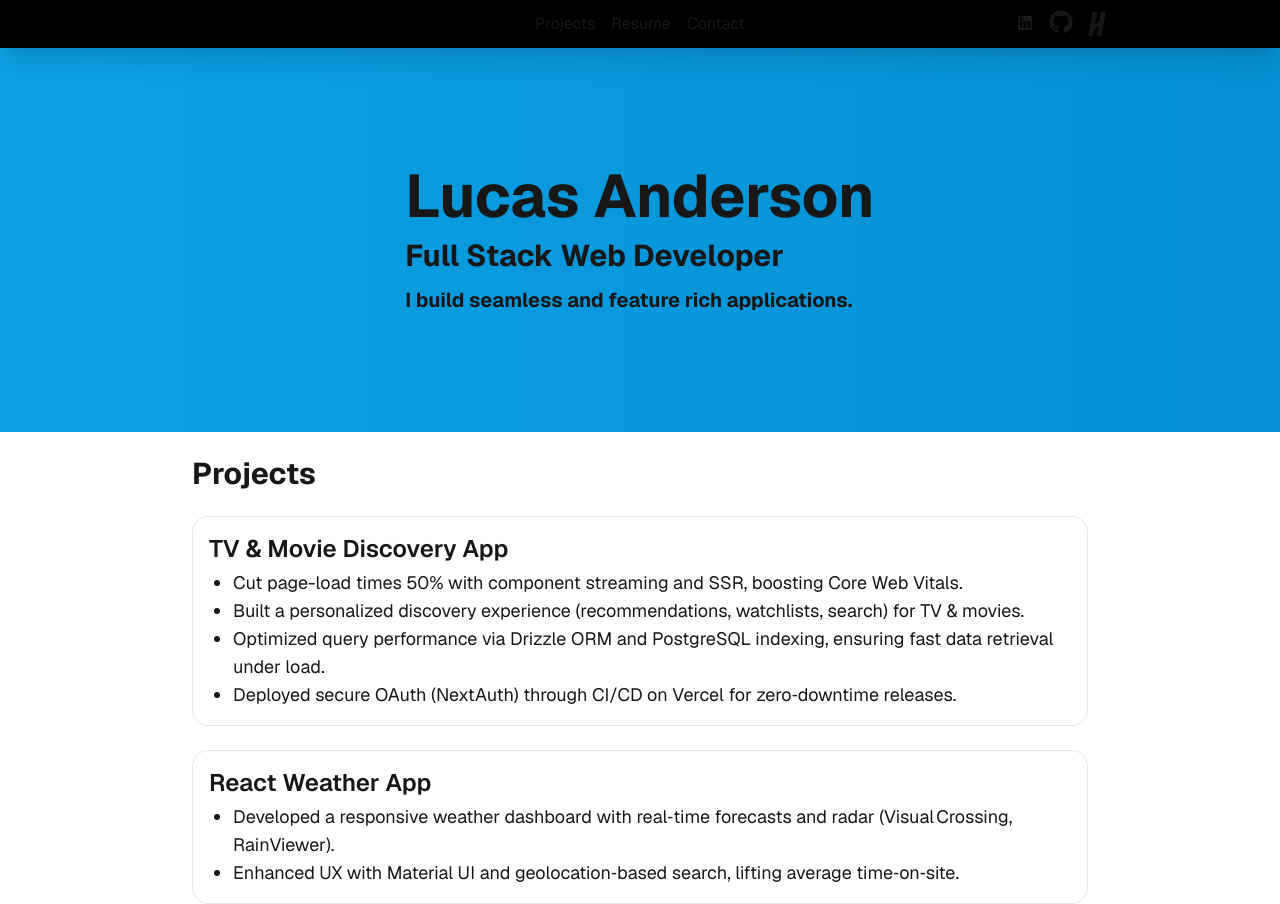
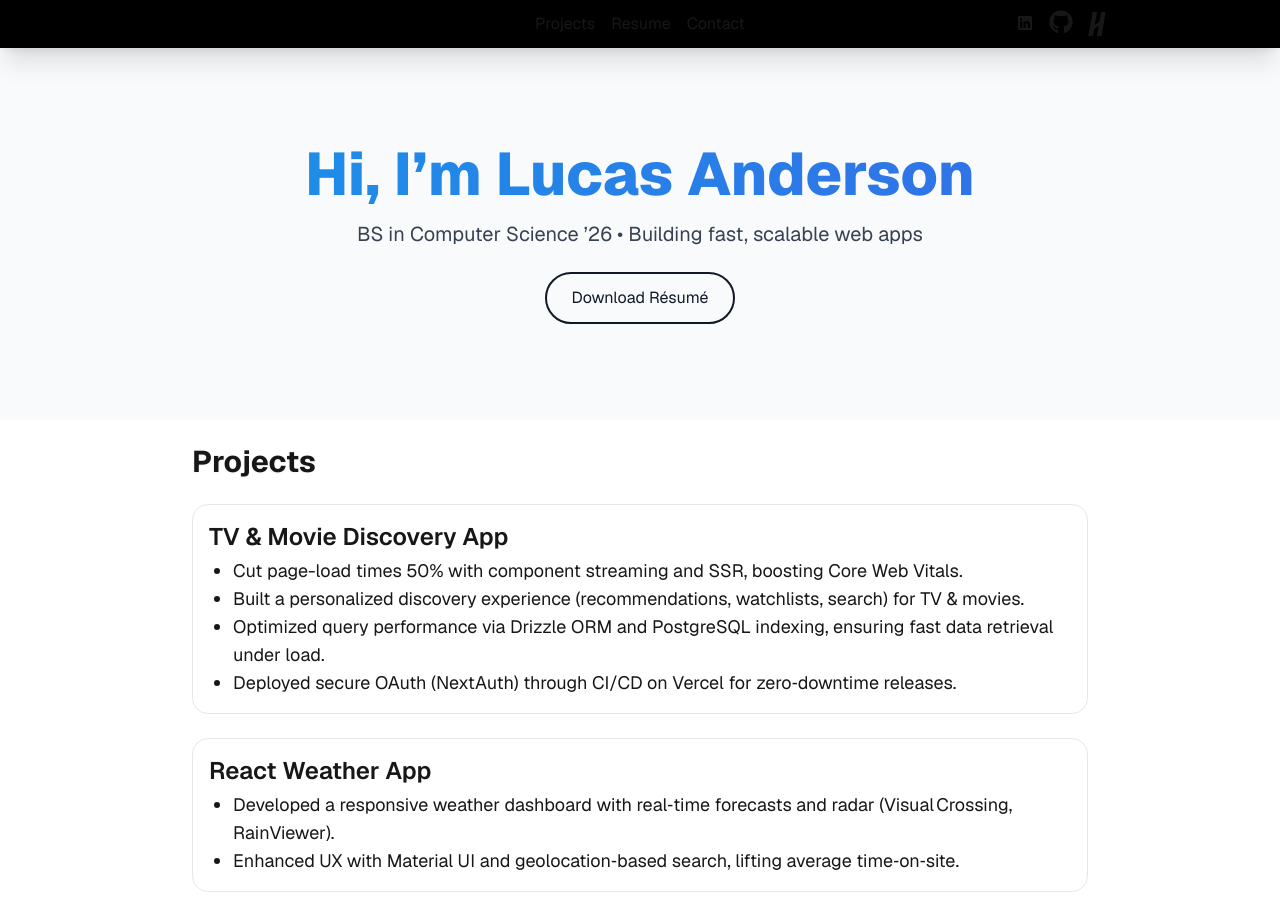
Before and after one commit to ay-Lucas/portfolio, a Next.js app: page / in a window 1280 px wide. Built offline with nearby package versions, Linux system fonts and the light colour scheme.

Commit message:
extract Hero component from page, redo hero

```diff
--- a/src/app/page.tsx
+++ b/src/app/page.tsx
@@ -1,26 +1,12 @@
+import Hero from "@/components/Hero";
 import NavBar from "@/components/NavBar";
 import ProjectCard from "@/components/ProjectCard";
 
 export default function Home() {
   return (
     <main className="min-h-screen font-[family-name:var(--font-geist-sans)]">
-      <div className="bg-gradient-to-r from-sky-500 to-sky-600 animate-gradient-x">
-        <NavBar />
-        <div className="h-96 grid place-content-center p-3">
-          <div className="flex flex-col gap-3">
-            <h1 className="text-6xl font-bold drop-shadow-sm">
-              Lucas Anderson
-            </h1>
-            <h2 className="text-3xl font-bold drop-shadow-sm">
-              Full Stack Web Developer
-            </h2>
-            <p className="text-xl font-bold">
-              I build seamless and feature rich applications.
-            </p>
-          </div>
-        </div>
-      </div>
-
+      <NavBar />
+      <Hero />
       <div className="max-w-4xl md:p-0 w-full p-5 mx-auto space-y-6">
         <h1 className="text-3xl font-bold drop-shadow-sm pt-6 text-left">
           Projects
--- /dev/null
+++ b/src/components/Hero.tsx
@@ -0,0 +1,19 @@
+export default function Hero() {
+  return (
+    <section className="text-center py-24 bg-gray-50 dark:bg-gray-900">
+      <h1 className="text-5xl lg:text-6xl font-extrabold bg-gradient-to-r from-sky-500 to-indigo-600 bg-[length:200%_200%] animate-gradient-x bg-clip-text text-transparent mb-4">
+        Hi, I’m Lucas Anderson
+      </h1>
+      <p className="text-xl text-gray-700 dark:text-gray-300 mb-6">
+        BS in Computer Science ’26 • Building fast, scalable web apps
+      </p>
+      <a
+        href="/resume.pdf"
+        target="_blank"
+        className="inline-block px-6 py-3 border-2 border-gray-900 dark:border-gray-100 rounded-full text-gray-900 dark:text-gray-100 hover:bg-gray-100 dark:hover:bg-gray-800 transition"
+      >
+        Download Résumé
+      </a>
+    </section>
+  );
+}
```
